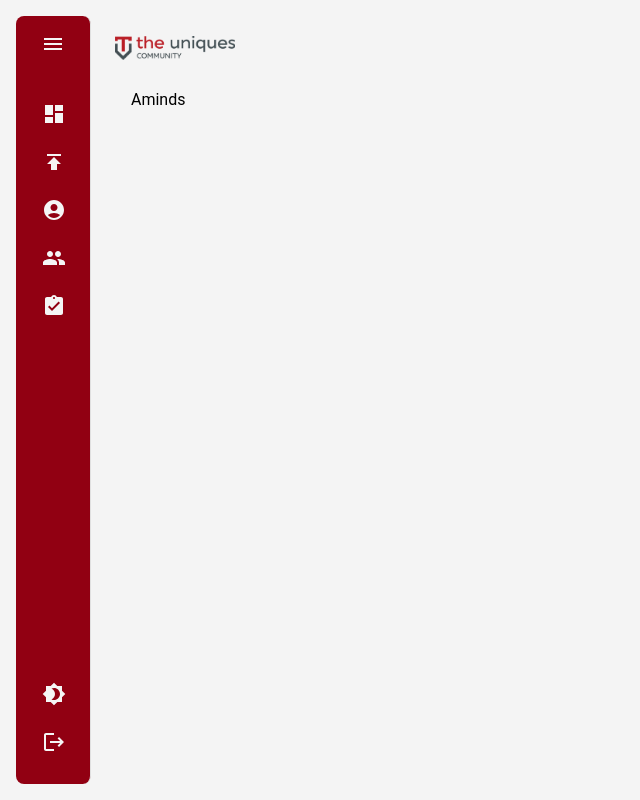
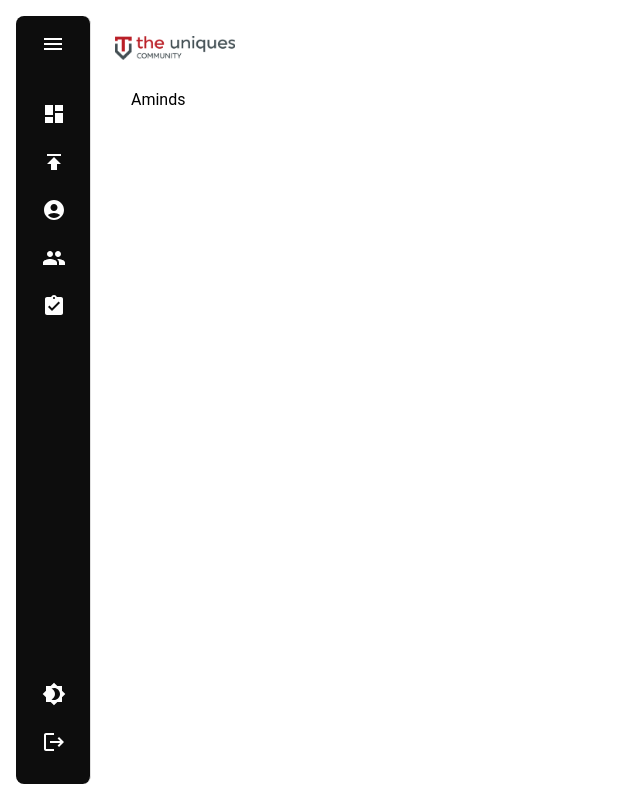
Before and after one commit to The-Uniques-Community/theuniquescommunity, a React (Vite) app: page /admin in a window 1280 px wide. Shown: the whole page, without its empty margins (0-640 px from the left). Built offline with nearby package versions, Linux system fonts and the light colour scheme.

Commit message:
done theme changes

```diff
--- a/src/layout/Admin/index.jsx
+++ b/src/layout/Admin/index.jsx
@@ -41,10 +41,11 @@ const STUDENT_NAVIGATION = [
 ];
 
 function Branding() {
+  const { isDarkMode } = useThemeContext()
   return (
     <Box
       component="img"
-      src={logo}
+      src={isDarkMode ? uniques_white : logo}
       alt="Placera Logo"
       sx={{ width: 120, mr: 2 }}
     />
@@ -107,14 +108,14 @@ function DashboardLayoutAppBar() {
         sx={{
           width: isMobile ? "auto" : drawerOpen ? 240 : 75,
           flexShrink: 0,
-		  zIndex: '2000',
+          zIndex: '2000',
           ml: 2, // Adds margin-left to create space
           "& .MuiDrawer-paper": {
             width: isMobile ? "auto" : drawerOpen ? 240 : 75,
             height: "96vh",
             marginTop: "16px",
             marginLeft: "16px", // Adds spacing between the drawer and the edge
-            backgroundColor: theme.palette.primary.dark,
+            backgroundColor: theme.palette.background.drawer,
             borderRadius: "8px",
             overflowX: "hidden",
             transition: "width 0.3s",
@@ -158,13 +159,13 @@ function DashboardLayoutAppBar() {
                 onClick={() => handleNavigation(item.segment, item.title)}
                 sx={{
                   backgroundColor: isActive
-                    ? theme.palette.primary.light
+                    ? theme.palette.action.hover
                     : "inherit",
                   color: isActive
-                    ? theme.palette.primary.dark
+                    ? theme.palette.primary.light
                     : theme.palette.primary.light,
                   "&:hover": {
-                    backgroundColor: theme.palette.primary.light,
+                    backgroundColor: theme.palette.action.hover,
                     color: theme.palette.primary.dark,
                   },
                   padding: "10px",
@@ -200,7 +201,7 @@ function DashboardLayoutAppBar() {
               backgroundColor: "inherit",
               color: theme.palette.primary.light,
               "&:hover": {
-                backgroundColor: theme.palette.primary.light,
+                backgroundColor: theme.palette.action.hover,
                 color: theme.palette.primary.dark,
               },
               padding: "10px",
@@ -211,7 +212,7 @@ function DashboardLayoutAppBar() {
             <ListItemIcon
               sx={{
                 color: "inherit",
-				minWidth: "40px !important",
+                minWidth: "40px !important",
               }}
             >
               {isDarkMode ? <Brightness7Icon /> : <Brightness4Icon />}
@@ -234,7 +235,7 @@ function DashboardLayoutAppBar() {
               backgroundColor: "inherit",
               color: theme.palette.primary.light,
               "&:hover": {
-                backgroundColor: theme.palette.primary.light,
+                backgroundColor: theme.palette.action.hover,
                 color: theme.palette.primary.dark,
               },
               padding: "10px",
@@ -265,7 +266,7 @@ function DashboardLayoutAppBar() {
       <AppBar
         position="fixed"
         sx={{
-          backgroundColor: "transparent", // Transparent background
+          backgroundColor: theme.palette.background.appBar,
           boxShadow: "none !important",
           height: 56,
           zIndex: (theme) => theme.zIndex.drawer + 1,
--- a/src/layout/Community/index.jsx
+++ b/src/layout/Community/index.jsx
@@ -41,10 +41,11 @@ const STUDENT_NAVIGATION = [
 ];
 
 function Branding() {
+  const { isDarkMode } = useThemeContext()
   return (
     <Box
       component="img"
-      src={logo}
+      src={isDarkMode ? uniques_white : logo}
       alt="Placera Logo"
       sx={{ width: 120, mr: 2 }}
     />
@@ -107,14 +108,14 @@ function DashboardLayoutAppBar() {
         sx={{
           width: isMobile ? "auto" : drawerOpen ? 240 : 75,
           flexShrink: 0,
-		  zIndex: '2000',
+          zIndex: '2000',
           ml: 2, // Adds margin-left to create space
           "& .MuiDrawer-paper": {
             width: isMobile ? "auto" : drawerOpen ? 240 : 75,
             height: "96vh",
             marginTop: "16px",
             marginLeft: "16px", // Adds spacing between the drawer and the edge
-            backgroundColor: theme.palette.primary.dark,
+            backgroundColor: theme.palette.background.drawer,
             borderRadius: "8px",
             overflowX: "hidden",
             transition: "width 0.3s",
@@ -158,13 +159,13 @@ function DashboardLayoutAppBar() {
                 onClick={() => handleNavigation(item.segment, item.title)}
                 sx={{
                   backgroundColor: isActive
-                    ? theme.palette.primary.light
+                    ? theme.palette.action.hover
                     : "inherit",
                   color: isActive
-                    ? theme.palette.primary.dark
+                    ? theme.palette.primary.light
                     : theme.palette.primary.light,
                   "&:hover": {
-                    backgroundColor: theme.palette.primary.light,
+                    backgroundColor: theme.palette.action.hover,
                     color: theme.palette.primary.dark,
                   },
                   padding: "10px",
@@ -200,7 +201,7 @@ function DashboardLayoutAppBar() {
               backgroundColor: "inherit",
               color: theme.palette.primary.light,
               "&:hover": {
-                backgroundColor: theme.palette.primary.light,
+                backgroundColor: theme.palette.action.hover,
                 color: theme.palette.primary.dark,
               },
               padding: "10px",
@@ -211,7 +212,7 @@ function DashboardLayoutAppBar() {
             <ListItemIcon
               sx={{
                 color: "inherit",
-				minWidth: "40px !important",
+                minWidth: "40px !important",
               }}
             >
               {isDarkMode ? <Brightness7Icon /> : <Brightness4Icon />}
@@ -234,7 +235,7 @@ function DashboardLayoutAppBar() {
               backgroundColor: "inherit",
               color: theme.palette.primary.light,
               "&:hover": {
-                backgroundColor: theme.palette.primary.light,
+                backgroundColor: theme.palette.action.hover,
                 color: theme.palette.primary.dark,
               },
               padding: "10px",
@@ -265,8 +266,8 @@ function DashboardLayoutAppBar() {
       <AppBar
         position="fixed"
         sx={{
-          backgroundColor: "transparent", // Transparent background
-          boxShadow: "none", // Removes shadow
+          backgroundColor: theme.palette.background.appBar,
+          boxShadow: "none !important",
           height: 56,
           zIndex: (theme) => theme.zIndex.drawer + 1,
           left: isMobile ? 0 : drawerOpen ? 256 : 91,
--- a/src/layout/Uniques/Coordinator/index.jsx
+++ b/src/layout/Uniques/Coordinator/index.jsx
@@ -41,10 +41,11 @@ const STUDENT_NAVIGATION = [
 ];
 
 function Branding() {
+  const { isDarkMode } = useThemeContext()
   return (
     <Box
       component="img"
-      src={logo}
+      src={isDarkMode ? uniques_white : logo}
       alt="Placera Logo"
       sx={{ width: 120, mr: 2 }}
     />
@@ -107,14 +108,14 @@ function DashboardLayoutAppBar() {
         sx={{
           width: isMobile ? "auto" : drawerOpen ? 240 : 75,
           flexShrink: 0,
-		  zIndex: '2000',
+          zIndex: '2000',
           ml: 2, // Adds margin-left to create space
           "& .MuiDrawer-paper": {
             width: isMobile ? "auto" : drawerOpen ? 240 : 75,
             height: "96vh",
             marginTop: "16px",
             marginLeft: "16px", // Adds spacing between the drawer and the edge
-            backgroundColor: theme.palette.primary.dark,
+            backgroundColor: theme.palette.background.drawer,
             borderRadius: "8px",
             overflowX: "hidden",
             transition: "width 0.3s",
@@ -158,13 +159,13 @@ function DashboardLayoutAppBar() {
                 onClick={() => handleNavigation(item.segment, item.title)}
                 sx={{
                   backgroundColor: isActive
-                    ? theme.palette.primary.light
+                    ? theme.palette.action.hover
                     : "inherit",
                   color: isActive
-                    ? theme.palette.primary.dark
+                    ? theme.palette.primary.light
                     : theme.palette.primary.light,
                   "&:hover": {
-                    backgroundColor: theme.palette.primary.light,
+                    backgroundColor: theme.palette.action.hover,
                     color: theme.palette.primary.dark,
                   },
                   padding: "10px",
@@ -200,7 +201,7 @@ function DashboardLayoutAppBar() {
               backgroundColor: "inherit",
               color: theme.palette.primary.light,
               "&:hover": {
-                backgroundColor: theme.palette.primary.light,
+                backgroundColor: theme.palette.action.hover,
                 color: theme.palette.primary.dark,
               },
               padding: "10px",
@@ -211,7 +212,7 @@ function DashboardLayoutAppBar() {
             <ListItemIcon
               sx={{
                 color: "inherit",
-				minWidth: "40px !important",
+                minWidth: "40px !important",
               }}
             >
               {isDarkMode ? <Brightness7Icon /> : <Brightness4Icon />}
@@ -234,7 +235,7 @@ function DashboardLayoutAppBar() {
               backgroundColor: "inherit",
               color: theme.palette.primary.light,
               "&:hover": {
-                backgroundColor: theme.palette.primary.light,
+                backgroundColor: theme.palette.action.hover,
                 color: theme.palette.primary.dark,
               },
               padding: "10px",
@@ -265,8 +266,8 @@ function DashboardLayoutAppBar() {
       <AppBar
         position="fixed"
         sx={{
-          backgroundColor: "transparent", // Transparent background
-          boxShadow: "none", // Removes shadow
+          backgroundColor: theme.palette.background.appBar,
+          boxShadow: "none !important",
           height: 56,
           zIndex: (theme) => theme.zIndex.drawer + 1,
           left: isMobile ? 0 : drawerOpen ? 256 : 91,
--- a/src/layout/Uniques/Member/index.jsx
+++ b/src/layout/Uniques/Member/index.jsx
@@ -41,10 +41,11 @@ const STUDENT_NAVIGATION = [
 ];
 
 function Branding() {
+  const { isDarkMode } = useThemeContext()
   return (
     <Box
       component="img"
-      src={logo}
+      src={isDarkMode ? uniques_white : logo}
       alt="Placera Logo"
       sx={{ width: 120, mr: 2 }}
     />
@@ -107,14 +108,14 @@ function DashboardLayoutAppBar() {
         sx={{
           width: isMobile ? "auto" : drawerOpen ? 240 : 75,
           flexShrink: 0,
-		  zIndex: '2000',
+          zIndex: '2000',
           ml: 2, // Adds margin-left to create space
           "& .MuiDrawer-paper": {
             width: isMobile ? "auto" : drawerOpen ? 240 : 75,
             height: "96vh",
             marginTop: "16px",
             marginLeft: "16px", // Adds spacing between the drawer and the edge
-            backgroundColor: theme.palette.primary.dark,
+            backgroundColor: theme.palette.background.drawer,
             borderRadius: "8px",
             overflowX: "hidden",
             transition: "width 0.3s",
@@ -158,13 +159,13 @@ function DashboardLayoutAppBar() {
                 onClick={() => handleNavigation(item.segment, item.title)}
                 sx={{
                   backgroundColor: isActive
-                    ? theme.palette.primary.light
+                    ? theme.palette.action.hover
                     : "inherit",
                   color: isActive
-                    ? theme.palette.primary.dark
+                    ? theme.palette.primary.light
                     : theme.palette.primary.light,
                   "&:hover": {
-                    backgroundColor: theme.palette.primary.light,
+                    backgroundColor: theme.palette.action.hover,
                     color: theme.palette.primary.dark,
                   },
                   padding: "10px",
@@ -200,7 +201,7 @@ function DashboardLayoutAppBar() {
               backgroundColor: "inherit",
               color: theme.palette.primary.light,
               "&:hover": {
-                backgroundColor: theme.palette.primary.light,
+                backgroundColor: theme.palette.action.hover,
                 color: theme.palette.primary.dark,
               },
               padding: "10px",
@@ -211,7 +212,7 @@ function DashboardLayoutAppBar() {
             <ListItemIcon
               sx={{
                 color: "inherit",
-				minWidth: "40px !important",
+                minWidth: "40px !important",
               }}
             >
               {isDarkMode ? <Brightness7Icon /> : <Brightness4Icon />}
@@ -234,7 +235,7 @@ function DashboardLayoutAppBar() {
               backgroundColor: "inherit",
               color: theme.palette.primary.light,
               "&:hover": {
-                backgroundColor: theme.palette.primary.light,
+                backgroundColor: theme.palette.action.hover,
                 color: theme.palette.primary.dark,
               },
               padding: "10px",
@@ -265,8 +266,8 @@ function DashboardLayoutAppBar() {
       <AppBar
         position="fixed"
         sx={{
-          backgroundColor: "transparent", // Transparent background
-          boxShadow: "none", // Removes shadow
+          backgroundColor: theme.palette.background.appBar,
+          boxShadow: "none !important",
           height: 56,
           zIndex: (theme) => theme.zIndex.drawer + 1,
           left: isMobile ? 0 : drawerOpen ? 256 : 91,
--- a/src/theme/palette.js
+++ b/src/theme/palette.js
@@ -1,36 +1,27 @@
 export const lightPalette = {
   mode: "light",
   primary: {
-    main: "#ca0019", // Vibrant red
-    light: "#f5f5f5", // Lighter red for hover states or highlights
-    dark: "#910012", // Darker shade for hover states or emphasis
-    200: "#ffe5e8", // Light pinkish red for subtle elements
-    800: "#6b000e", // Deeper red for strong contrast
-  },
-  secondary: {
-    main: "#808080", // Neutral gray
-    light: "#cfcfcf", // Lighter gray for hover or highlights
-    dark: "#4d4d4d", // Darker gray for hover or emphasis
-    200: "#eaeaea", // Subtle gray for borders/backgrounds
-    800: "#333333", // Strong gray for headings/contrast
+    main: "#ca0019", // Red for headings
+    light: "#fefefe", // Lighter white for hover highlights
+    dark: "#0d0d0d", // Royal shiny black for sidebar and components
   },
   background: {
-    default: "#f4f4f4", // Light gray background
-    paper: "#ffffff", // Pure white for cards
-    appBar: "#f9f9f9", // Slightly off-white for app bars
-    drawer: "#fefefe", // Background for drawers
+    default: "#ffffff", // White body background
+    paper: "#f4f4f4", // Off-white for cards
+    appBar: "#ffffff", // Match body for app bars
+    drawer: "#0d0d0d", // Royal shiny black for the sidebar
   },
   text: {
-    primary: "#000000", // Main text color
-    secondary: "#555555", // Subtle text
-    subtext: "#777777", // Hints or less important info
+    primary: "#000000", // Black for simple text
+    secondary: "#555555", // Slightly lighter black for subtext
+    subtext: "#888888", // Gray for hints or less emphasis
     disabled: "#aaaaaa", // Disabled text
-    link: "#ca0019", // Primary link color
+    link: "#ca0019", // Red for links
   },
   divider: "#e0e0e0", // Divider lines
   action: {
-    hover: "#f5f5f5", // Hover state background
-    selected: "#e0e0e0", // Selected item background
+    hover: "#f4f4f4", // Off-white background with black text on hover
+    selected: "#f5f5f5", // Selected item background
     disabled: "#d3d3d3", // Disabled component background
     focus: "#ffebee", // Focused element highlight
   },
@@ -39,36 +30,27 @@ export const lightPalette = {
 export const darkPalette = {
   mode: "dark",
   primary: {
-    main: "#fdfdfd", // Vibrant red
-    light: "#ffffff", // Lighter red for hover or highlights
-    dark: "#910012", // Darker red for hover or emphasis
-    200: "#ffccd4", // Light pinkish red for subtle UI elements
-    800: "#6b000e", // Deep red for strong contrast
-  },
-  secondary: {
-    main: "#808080", // Neutral gray
-    light: "#9e9e9e", // Lighter gray for hover or highlights
-    dark: "#4d4d4d", // Darker gray for hover or emphasis
-    200: "#bdbdbd", // Subtle gray for borders/backgrounds
-    800: "#2b2b2b", // Strong gray for headings/contrast
+    main: "#cccccc", // Light gray for headings
+    light: "#fefefe", // Lighter gray for hover or highlights
+    dark: "#fefefe", // Medium gray for other elements
   },
   background: {
-    default: "#121212", // Dark gray background
-    paper: "#1e1e1e", // Slightly lighter dark gray for cards
-    appBar: "#1a1a1a", // AppBar background
-    drawer: "#1f1f1f", // Drawer background
+    default: "#121212", // Black body background
+    paper: "#1a1a1a", // Dark gray for cards
+    appBar: "#1a1a1a", // Match body for app bars
+    drawer: "#1a1a1a", // Darker gray for the sidebar
   },
   text: {
-    primary: "#ffffff", // Main text color
-    secondary: "#aaaaaa", // Subtle text
-    subtext: "#888888", // Less important info
+    primary: "#d3d3d3", // Light gray for simple text
+    secondary: "#888888", // Medium gray for subtext
+    subtext: "#aaaaaa", // Slightly lighter gray for hints or less emphasis
     disabled: "#555555", // Disabled text
-    link: "#ff5252", // Link color
+    link: "#ff5252", // Bright red for links
   },
   divider: "#333333", // Divider lines
   action: {
-    hover: "#333333", // Hover state background
-    selected: "#444444", // Selected item background
+    hover: "#444444", // Darker background with lighter text on hover
+    selected: "#555555", // Selected item background
     disabled: "#2e2e2e", // Disabled component background
     focus: "#661111", // Focused component highlight
   },
```
Also changed, not shown: 1 other file (tests, documents, lock files or other folders).
